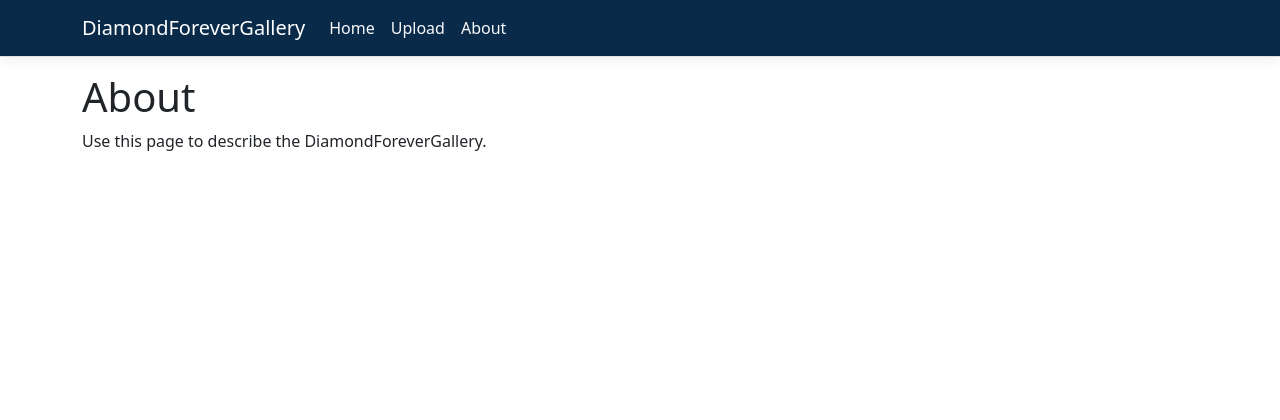
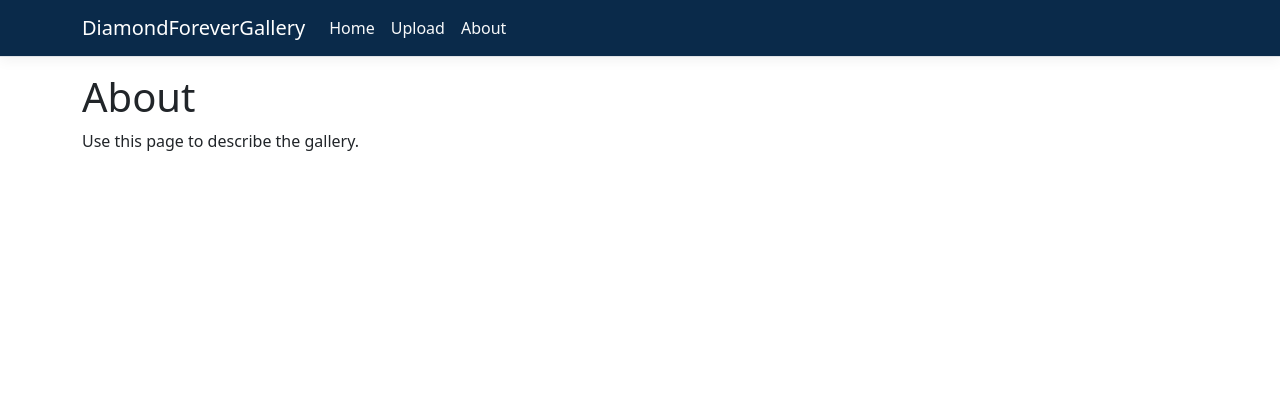
Before and after one commit to swethadebeers/DiamondForeverGallery, an ASP.NET Core app: page /About in a window 1280 px wide. Shown: the top 420 px of the page. Run offline with ASP.NET Core 8, Linux system fonts and the light colour scheme; style sheets or scripts are compiled from the project's sources; some libraries are stand-ins or nearby versions.

Commit message:
Add exercises

```diff
--- a/DiamondForeverGallery/Models/GalleryPhoto.cs
+++ b/DiamondForeverGallery/Models/GalleryPhoto.cs
@@ -29,5 +29,6 @@ public enum PhotoCategory
     Anniversary,
     Wedding,
     Birthday,
+    // TODO (Exercise 3): Add Holiday to this enum. It appears in the filter and upload dropdowns automatically.
     Other
 }
--- a/DiamondForeverGallery/Pages/About.cshtml
+++ b/DiamondForeverGallery/Pages/About.cshtml
@@ -8,4 +8,5 @@
 }
 <h1>@ViewData["Title"]</h1>
 
-<p>Use this page to describe the DiamondForeverGallery.</p>
+@* TODO (Exercise 2): Replace this placeholder with a description of the gallery. *@
+<p>Use this page to describe the gallery.</p>
--- a/DiamondForeverGallery/Pages/Index.cshtml
+++ b/DiamondForeverGallery/Pages/Index.cshtml
@@ -3,6 +3,7 @@
 @using DiamondForeverGallery.Models
 @model IndexModel
 @{
+    // TODO (Exercise 1): Change the page title from "Gallery" to a title of your choice.
     ViewData["Title"] = "Gallery";
 }
 
```
